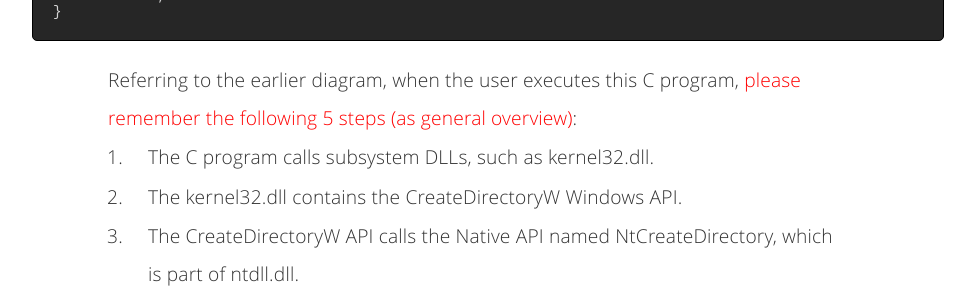
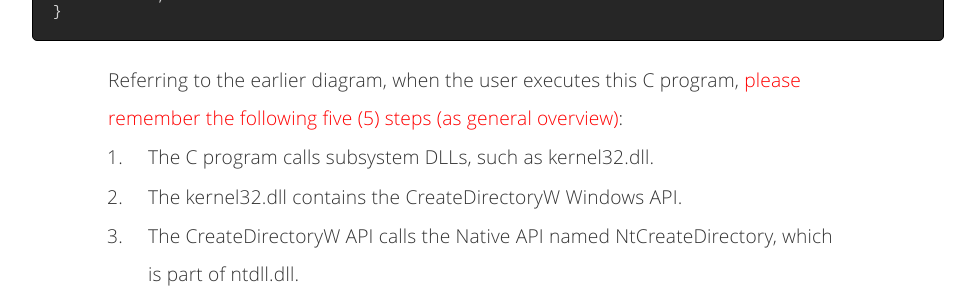
Before and after one commit to nickvourd/nickvourd.github.io, a Jekyll site: the page built from _posts/2023-10-22-an-overview-of-windows-arch.md, in a window 1280 px wide and 1400 px high, scrolled down 6651 px. Shown: the part 206-506 px from the top of the window, without its empty margins (152-1127 px from the left). Built offline with Jekyll 4.4.1, drawn with Linux system fonts in a browser that asks for light colours; some of the changed text lies outside the part shown.

Commit message:
Update 2023-10-22-an-overview-of-windows-arch.md

````diff
--- a/_posts/2023-10-22-an-overview-of-windows-arch.md
+++ b/_posts/2023-10-22-an-overview-of-windows-arch.md
@@ -291,7 +291,7 @@
 }
 ```
 
-<p>Referring to the earlier diagram, when the user executes this C program, <span style="color: red;">please remember the following 5 steps (as general overview)</span>:</p>
+<p>Referring to the earlier diagram, when the user executes this C program, <span style="color: red;">please remember the following five (5) steps (as general overview)</span>:</p>
 
 <ol>
 	<li>
@@ -311,11 +311,13 @@
 	</li>
 </ol>
 
+<p>The following diagram illustrates the aforementioned five (5) steps:</p>
+
 <div style="display: flex; justify-content: center;">
     <iframe src="https://giphy.com/embed/2599kjzl9M5anzPSbh" width="480" height="350" frameBorder="0" class="giphy-embed" allowFullScreen></iframe>
 </div>
 
-<p>OK! OK! Let's go for a practical example... 😝</p>
+<p>OK! OK! Let's go for a practical example... 😛</p>
 
 <!-- add the button!-->
 <div>
````
